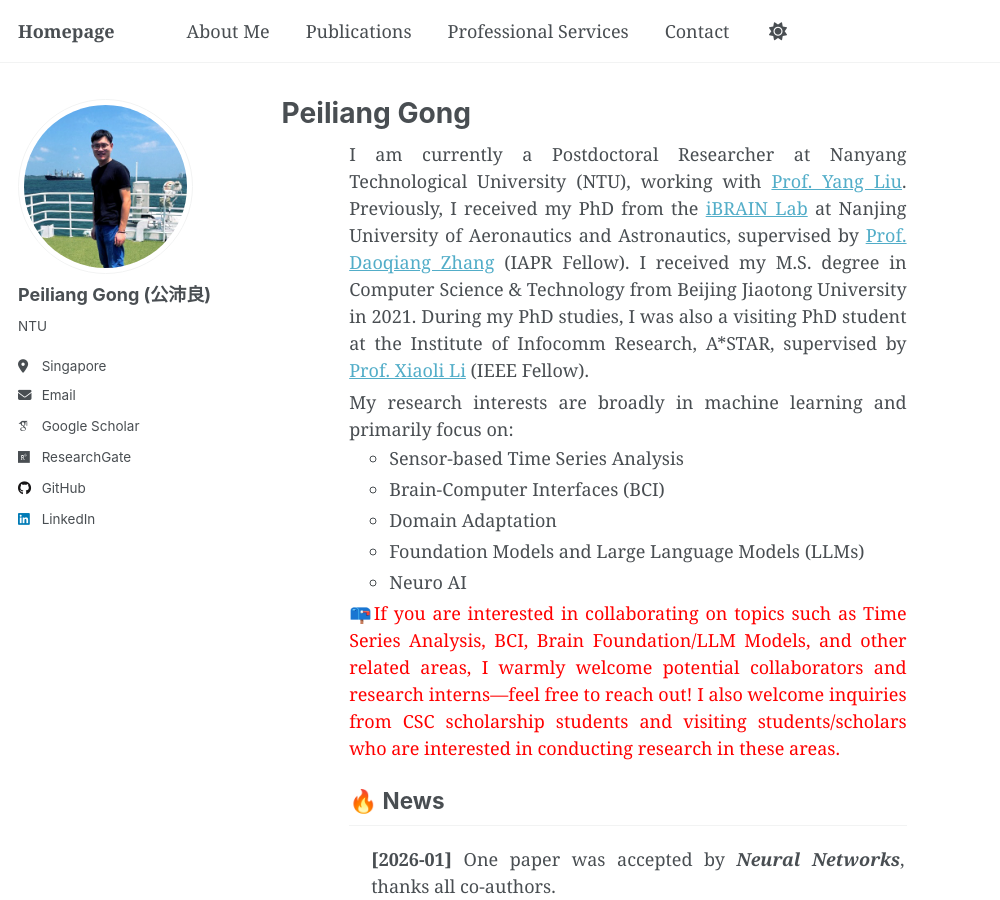
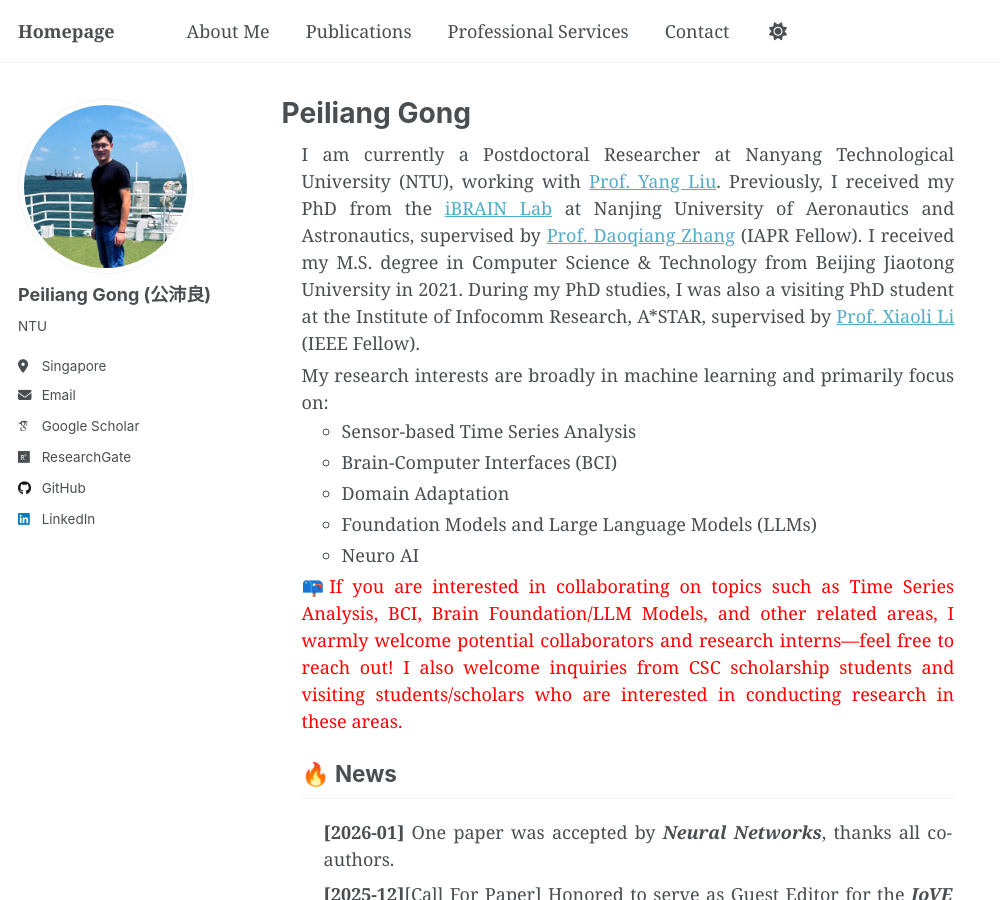
Before and after one commit to Tokenmw/Tokenmw.github.io, a Jekyll site: the page built from _pages/about.md, in a window 1280 px wide and 900 px high. Shown: the whole window, without its empty margins (0-1000 px from the left). Built offline with Jekyll 4.4.1, drawn with Linux system fonts in a browser that asks for light colours; some web fonts are replaced.

Commit message:
Update about.md

```diff
--- a/_pages/about.md
+++ b/_pages/about.md
@@ -17,7 +17,7 @@ html, body, p, ul, li, div {
 </style>
 
 <!-- 主容器：响应式宽度（推荐） -->
-<div style="max-width: min(90%, 1800px); margin: 0 auto; padding: 0 15px;">
+<!-- <div style="max-width: min(90%, 1800px); margin: 0 auto; padding: 0 15px;"> -->
 
 <!-- About Me -->
 <div style="text-align: justify;">
@@ -50,4 +50,4 @@ html, body, p, ul, li, div {
 <script type="text/javascript" id="clstr_globe" src="//clustrmaps.com/globe.js?d=5st2g4bl81qeCCobOUfMInvv1O7ym540NlzpNwnL1-I"></script>
 </div> -->
 </div>
-</div>
+<!-- </div> -->
```
